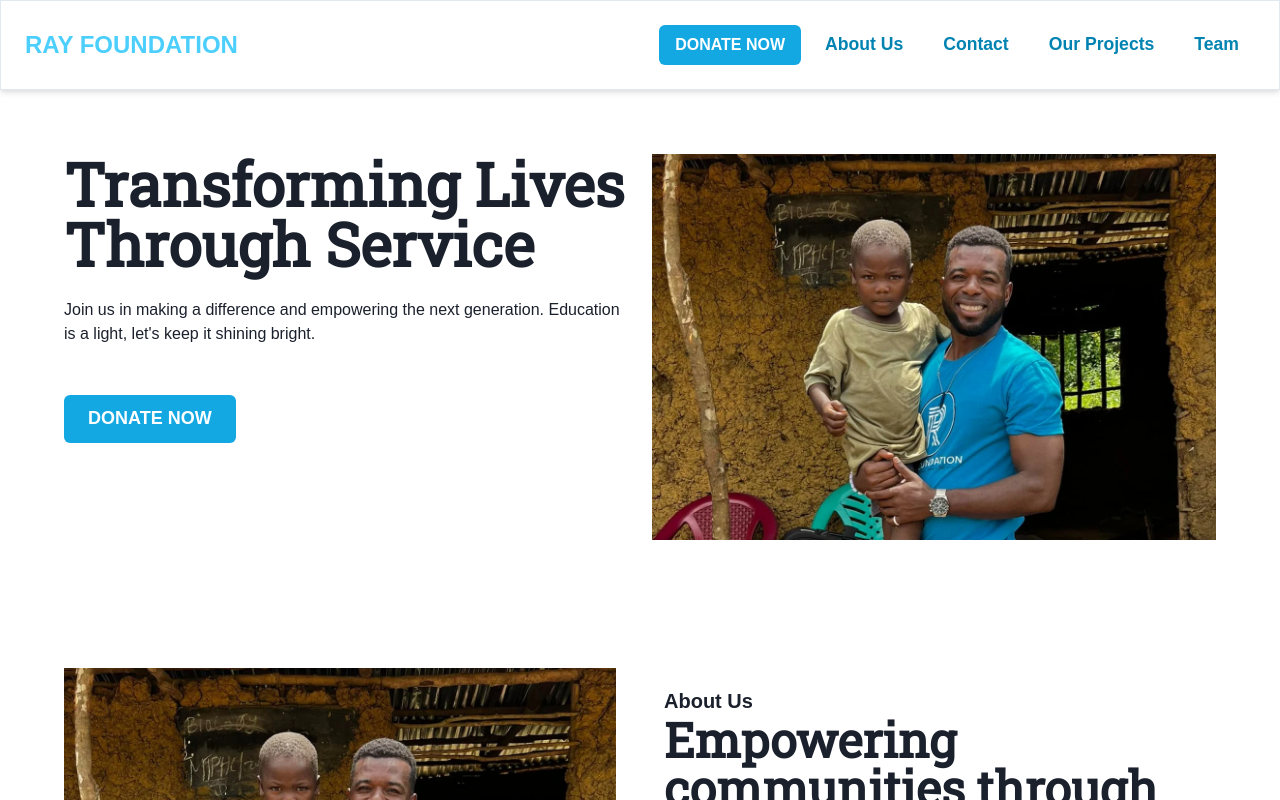
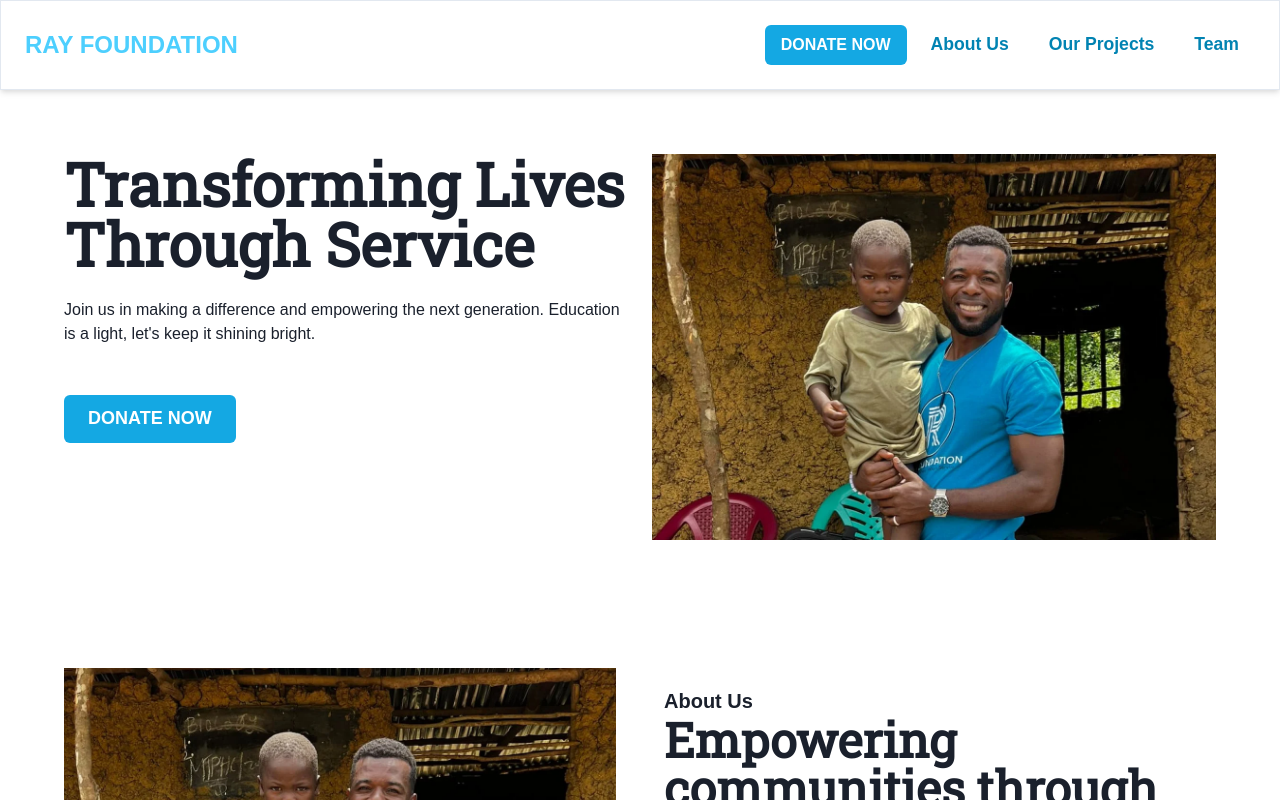
Before and after one commit to spencer-rafada/RayFoundation, a Next.js app: page / in a window 1280 px wide. Shown: the top 800 px of the page. Built offline with nearby package versions, Linux system fonts and the light colour scheme; a web font is replaced by a local one.

Commit message:
removed contact from navbar

```diff
--- a/src/app/components/Navbar.tsx
+++ b/src/app/components/Navbar.tsx
@@ -8,7 +8,6 @@ import CTAButton from './CTAButton'
 
 const links = [
   { to: '/about', text: 'About Us' },
-  { to: '/contact', text: 'Contact' },
   { to: '/projects', text: 'Our Projects' },
   { to: '/team', text: 'Team' },
 ]
```
